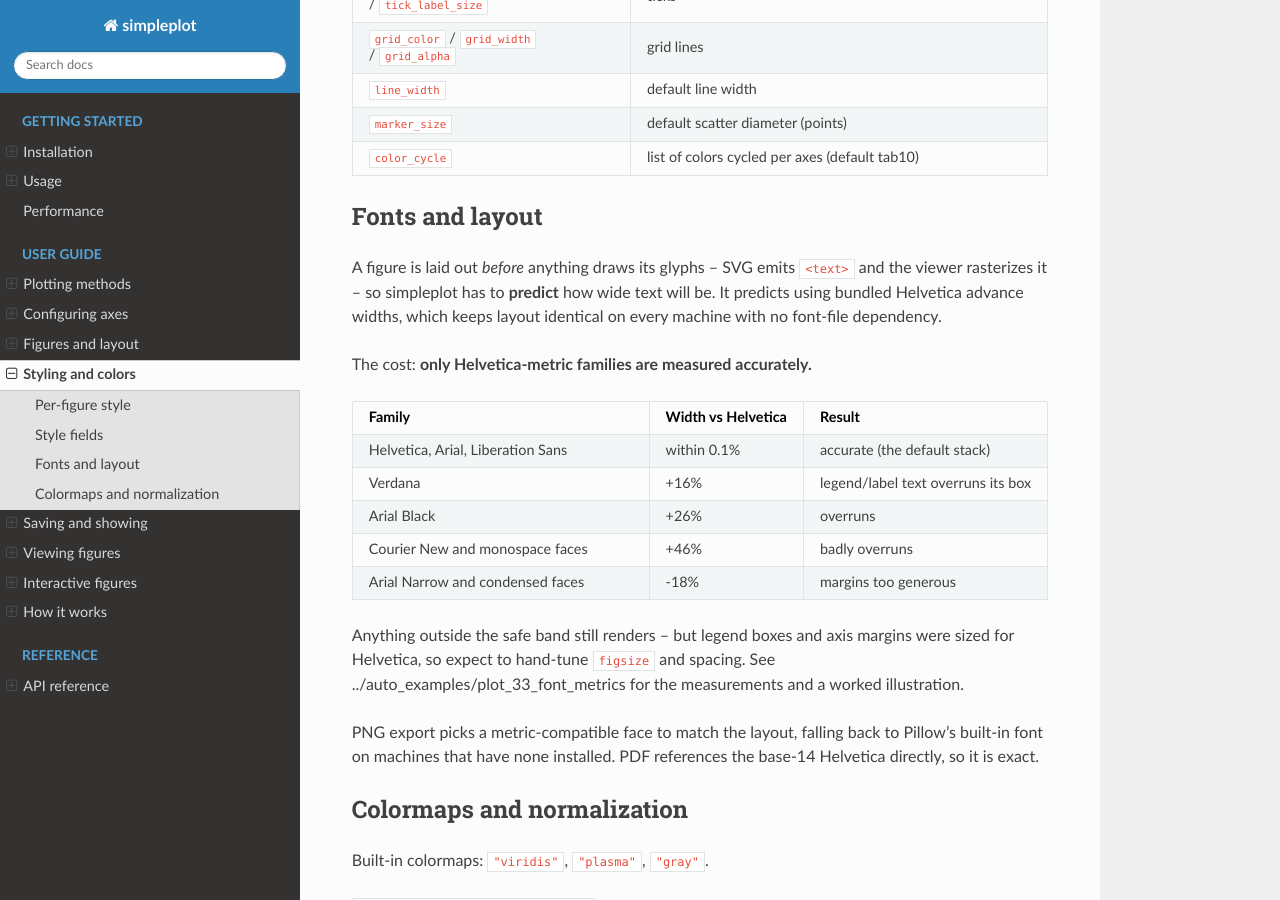
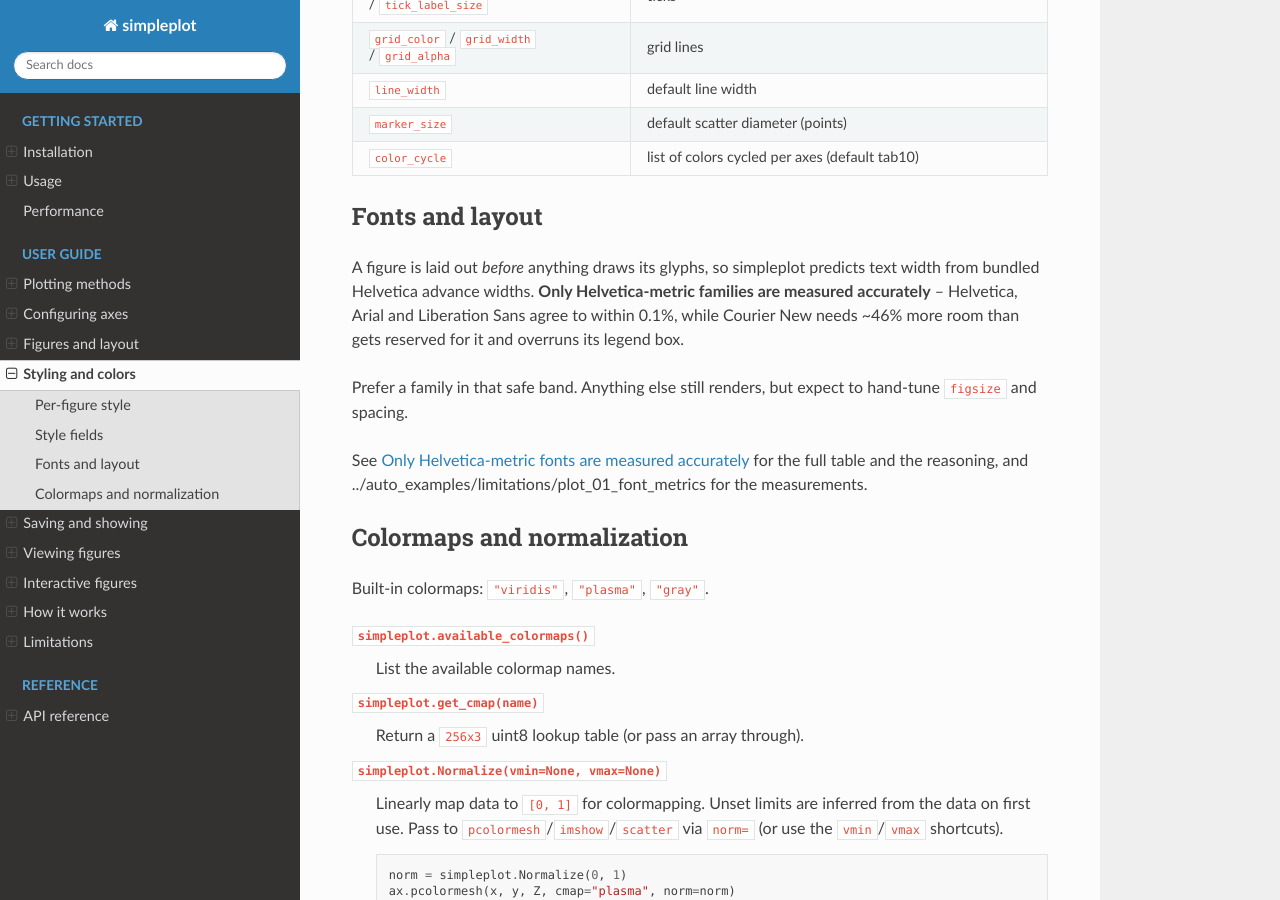
Before and after one commit to cryocliff/simpleplot, a Sphinx documentation site: the page built from docs/user_guide/styling.rst, in a window 1280 px wide and 900 px high, scrolled down 1038 px. Built offline with Sphinx 7.4.7 and the Read the Docs theme 3.1.0, drawn with Linux system fonts in a browser that asks for light colours; pages that are not in the unit, such as notebooks, are missing from menus.

Commit message:
Collect known limitations into their own docs section
Adds a Limitations page to the user guide and a matching gallery
sub-section, and moves the font-metrics example into it -- it documents a
trade-off rather than showing off a plot type, so it did not belong
alongside "Log-scaled colors" in the main gallery.

The page covers the font metrics limitation, text width being an estimate
rather than a measurement, PNG being a second renderer rather than a
rasterized SVG, and the linear scaling of kdeplot/violinplot (~0.9s at
100k samples, with a grid x n intermediate). Each entry says what causes
it and when it matters, since all four follow from deliberate choices:
SVG-first, no compiled extension, no cairo.

Verified the "not implemented" list against the API rather than writing
it from memory -- no 3-D, no projections, no animation, no rich text.
That check turned up a portability trap worth documenting: a \n in a
label breaks the line in PNG but collapses to a space in SVG, because
text is emitted without tspan splitting. The example used two-line tick
labels, so it would have rendered differently in the two backends; it now
uses single-line labels.

The styling guide keeps a short pointer instead of a duplicate table.

Co-Authored-By: Claude Opus 4.8 <noreply@anthropic.com>

```diff
--- a/docs/examples/limitations/plot_01_font_metrics.py
+++ b/docs/examples/limitations/plot_01_font_metrics.py
@@ -1,6 +1,6 @@
 """
-Fonts and layout (a known limitation)
-=====================================
+Font metrics: only Helvetica-compatible families fit
+====================================================
 
 A figure is laid out *before* anything draws its glyphs: SVG emits ``<text>``
 and lets the viewer rasterize. So simpleplot has to **predict** how wide text
@@ -114,8 +114,8 @@ fig2, ax2 = simpleplot.subplots(figsize=(7.0, 3.6))
 ax2.bar(x - 0.18, mean_err, width=0.34, label="mean")
 ax2.bar(x + 0.18, worst_err, width=0.34, label="worst case")
 ax2.set_xticks(x)
-ax2.set_xticklabels([f"scale={s}\n({9 * s}px)" for s in scales])
-ax2.set_ylabel("tick-label width error (%)")
+ax2.set_xticklabels([f"scale={s} ({9 * s}px)" for s in scales])
+ax2.set_ylabel("width error (%)")
 ax2.set_title("Pixel rounding, at the scales fig.save() actually renders")
 ax2.grid(True)
 ax2.legend()
--- a/docs/index.rst
+++ b/docs/index.rst
@@ -49,6 +49,7 @@ See the :ref:`example gallery <gallery>` for plots recreating matplotlib's
    user_guide/viewing
    user_guide/interactivity
    user_guide/architecture
+   user_guide/limitations
 
 .. toctree::
    :maxdepth: 2
--- a/docs/user_guide/styling.rst
+++ b/docs/user_guide/styling.rst
@@ -66,44 +66,17 @@ Style fields
 Fonts and layout
 ----------------
 
-A figure is laid out *before* anything draws its glyphs -- SVG emits ``<text>``
-and the viewer rasterizes it -- so simpleplot has to **predict** how wide text
-will be. It predicts using bundled Helvetica advance widths, which keeps layout
-identical on every machine with no font-file dependency.
+A figure is laid out *before* anything draws its glyphs, so simpleplot predicts
+text width from bundled Helvetica advance widths. **Only Helvetica-metric
+families are measured accurately** -- Helvetica, Arial and Liberation Sans agree
+to within 0.1%, while Courier New needs ~46% more room than gets reserved for
+it and overruns its legend box.
 
-The cost: **only Helvetica-metric families are measured accurately.**
+Prefer a family in that safe band. Anything else still renders, but expect to
+hand-tune ``figsize`` and spacing.
 
-.. list-table::
-   :header-rows: 1
-   :widths: 45 20 35
-
-   * - Family
-     - Width vs Helvetica
-     - Result
-   * - Helvetica, Arial, Liberation Sans
-     - within 0.1%
-     - accurate (the default stack)
-   * - Verdana
-     - +16%
-     - legend/label text overruns its box
-   * - Arial Black
-     - +26%
-     - overruns
-   * - Courier New and monospace faces
-     - +46%
-     - badly overruns
-   * - Arial Narrow and condensed faces
-     - -18%
-     - margins too generous
-
-Anything outside the safe band still renders -- but legend boxes and axis
-margins were sized for Helvetica, so expect to hand-tune ``figsize`` and
-spacing. See :doc:`../auto_examples/plot_33_font_metrics` for the measurements
-and a worked illustration.
-
-PNG export picks a metric-compatible face to match the layout, falling back to
-Pillow's built-in font on machines that have none installed. PDF references the
-base-14 Helvetica directly, so it is exact.
+See :ref:`limitation-font-metrics` for the full table and the reasoning, and
+:doc:`../auto_examples/limitations/plot_01_font_metrics` for the measurements.
 
 Colormaps and normalization
 ---------------------------
```
Also changed, not shown: docs/examples/limitations/README.txt (added, +9 -0 lines), docs/user_guide/limitations.rst (added, +125 -0 lines).
